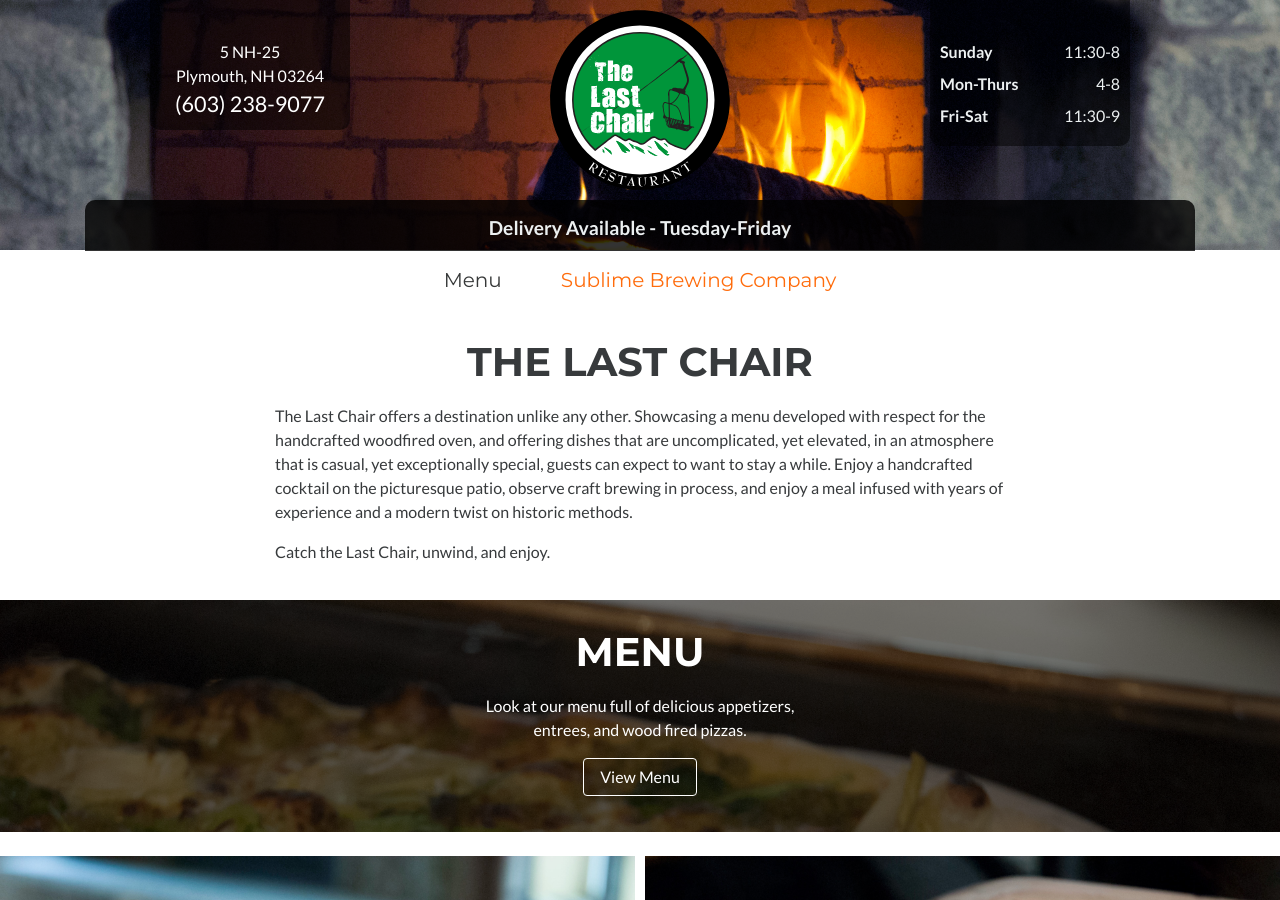
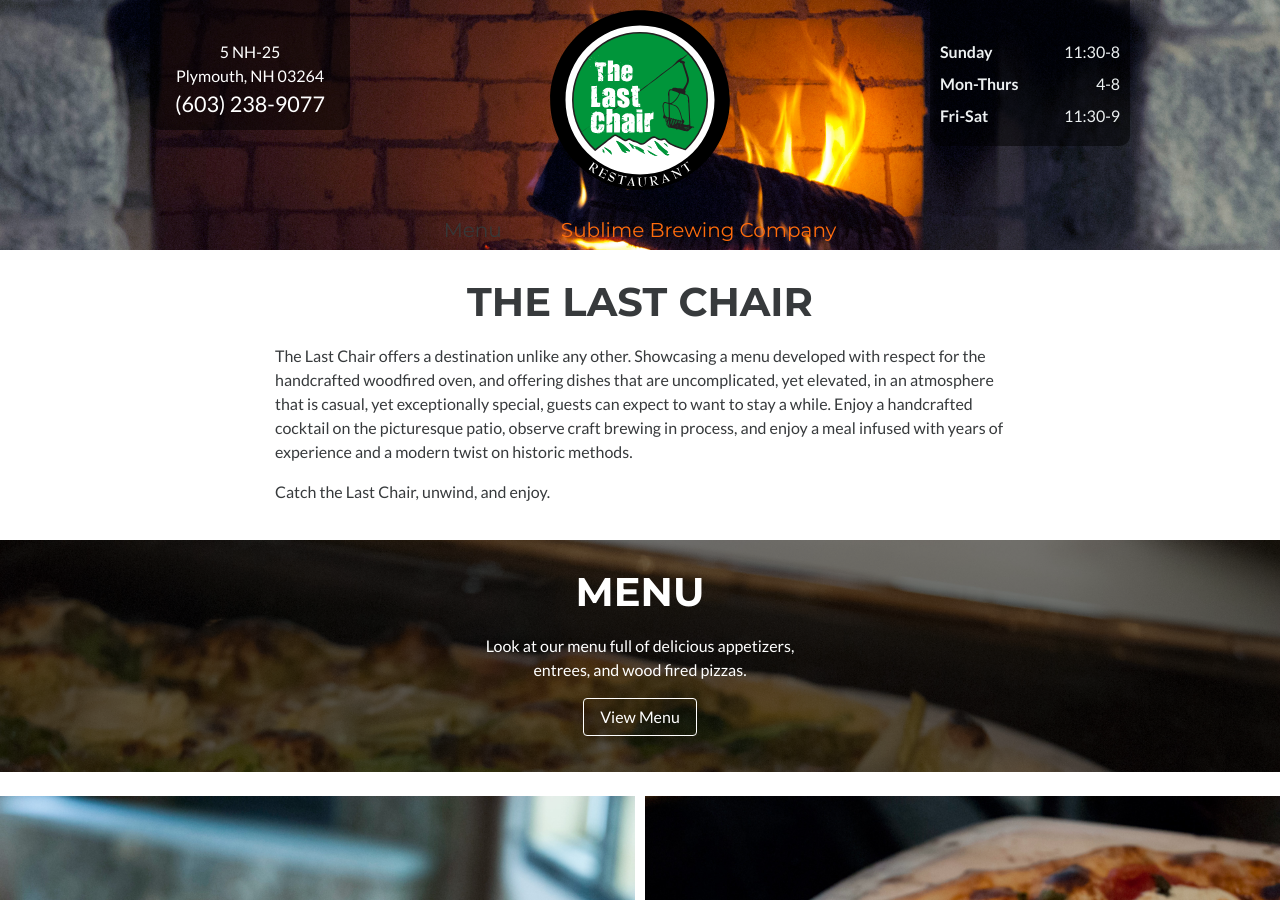
Before and after one commit to mtfullerton/thelastchair, a Jekyll site: the page built from index.html, in a window 1280 px wide and 900 px high. Built offline with Jekyll 4.4.1, drawn with Linux system fonts in a browser that asks for light colours; nearby versions of some CDN libraries.

Commit message:
Updated '_includes/header.html' via CloudCannon

```diff
--- a/_includes/header.html
+++ b/_includes/header.html
@@ -21,8 +21,6 @@
           <dd class="editable">11:30-9</dd>
         </dl>
       </div>
-      <div class="annoucement">Delivery Available - Tuesday-Friday</div>
-    </div>
   </div>
   <div class="container">
     <nav class="navbar navbar-light main-nav">
```
